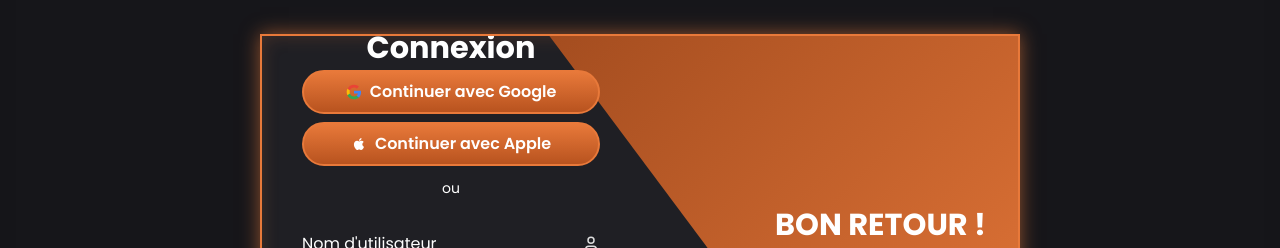
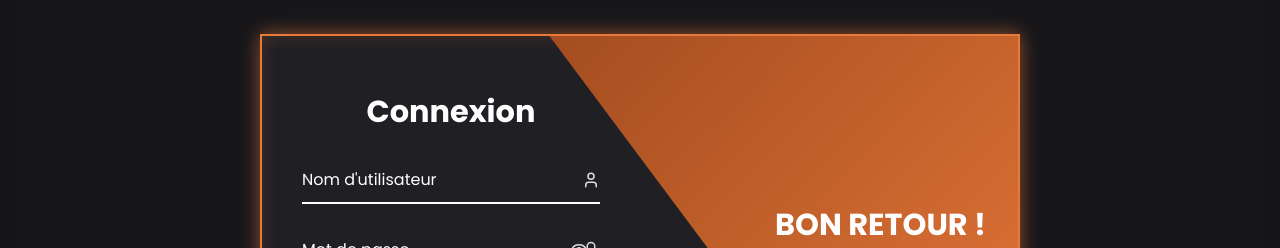
Before and after one commit to yakubaannanleng-design/unemploy_solutions, a React (Vite) app in the folder emploica/: page / in a window 1280 px wide. Shown: the part 121-369 px from the top of the page. Built offline with nearby package versions, Linux system fonts and the light colour scheme; no server answers; the database is empty.

Commit message:
fix: restore original auth model, remove social login buttons

```diff
--- /dev/null
+++ b/emploica/inspectauth8.cjs
@@ -0,0 +1,5 @@
+const fs = require("fs");
+const p = "f:/Mes_Projets/unemploy_solutions/emploica/src/components/auth/AuthAnimated.tsx";
+const raw = fs.readFileSync(p, "utf8");
+const lines = raw.split(/\r?\n/);
+for (let i = 86; i <= 125; i++) console.log(i+1, lines[i]);
--- a/emploica/src/components/auth/AuthAnimated.tsx
+++ b/emploica/src/components/auth/AuthAnimated.tsx
@@ -108,17 +108,6 @@
         >
           <h2 className="anim" style={step(0)}>Connexion</h2>
           <form onSubmit={handleLogin}>
-            <div className="flex flex-col gap-2 mb-3">
-              <button type="button" className="btn anim flex items-center justify-center gap-2" onClick={() => handleSocial("google")}>
-                <svg className="h-4 w-4" viewBox="0 0 24 24" aria-hidden="true"><path fill="#4285F4" d="M22.56 12.25c0-.78-.07-1.53-.2-2.25H12v4.26h5.92c-.26 1.37-1.04 2.53-2.21 3.31v2.77h3.57c2.08-1.92 3.28-4.74 3.28-8.09z"/><path fill="#34A853" d="M12 23c2.97 0 5.46-.98 7.28-2.66l-3.57-2.77c-.98.66-2.23 1.06-3.71 1.06-2.86 0-5.29-1.93-6.16-4.53H2.18v2.84C3.99 20.53 7.7 23 12 23z"/><path fill="#FBBC05" d="M5.84 14.09c-.22-.66-.35-1.36-.35-2.09s.13-1.43.35-2.09V7.07H2.18C1.43 8.55 1 10.22 1 12s.43 3.45 1.18 4.93l3.66-2.84z"/><path fill="#EA4335" d="M12 5.38c1.62 0 3.06.56 4.21 1.64l3.15-3.15C17.45 2.09 14.97 1 12 1 7.7 1 3.99 3.47 2.18 7.07l3.66 2.84c.87-2.6 3.3-4.53 6.16-4.53z"/></svg>
-                Continuer avec Google
-              </button>
-              <button type="button" className="btn anim flex items-center justify-center gap-2" onClick={() => handleSocial("apple")}>
-                <svg className="h-4 w-4" viewBox="0 0 24 24" fill="currentColor" aria-hidden="true"><path d="M17.05 20.28c-.98.95-2.05.8-3.08.35-1.09-.46-2.09-.48-3.24 0-1.44.62-2.2.44-3.06-.35C2.79 15.25 3.51 7.59 9.05 7.31c1.35.07 2.29.74 3.08.8 1.18-.24 2.31-.93 3.57-.84 1.51.12 2.65.72 3.4 1.8-3.12 1.87-2.38 5.98.48 7.13-.57 1.5-1.31 2.99-2.54 4.09zM12.03 7.25c-.15-2.23 1.66-4.07 3.74-4.25.29 2.58-2.34 4.5-3.74 4.25z"/></svg>
-                Continuer avec Apple
-              </button>
-            </div>
-            <p className="text-center text-sm mb-2">ou</p>
             <Field name="username" label="Nom d'utilisateur" icon="user" index={1} />
             <Field name="password" label="Mot de passe" type="password" icon="lock" index={2} />
             <div className="flex items-center justify-between text-sm mb-2">
```
